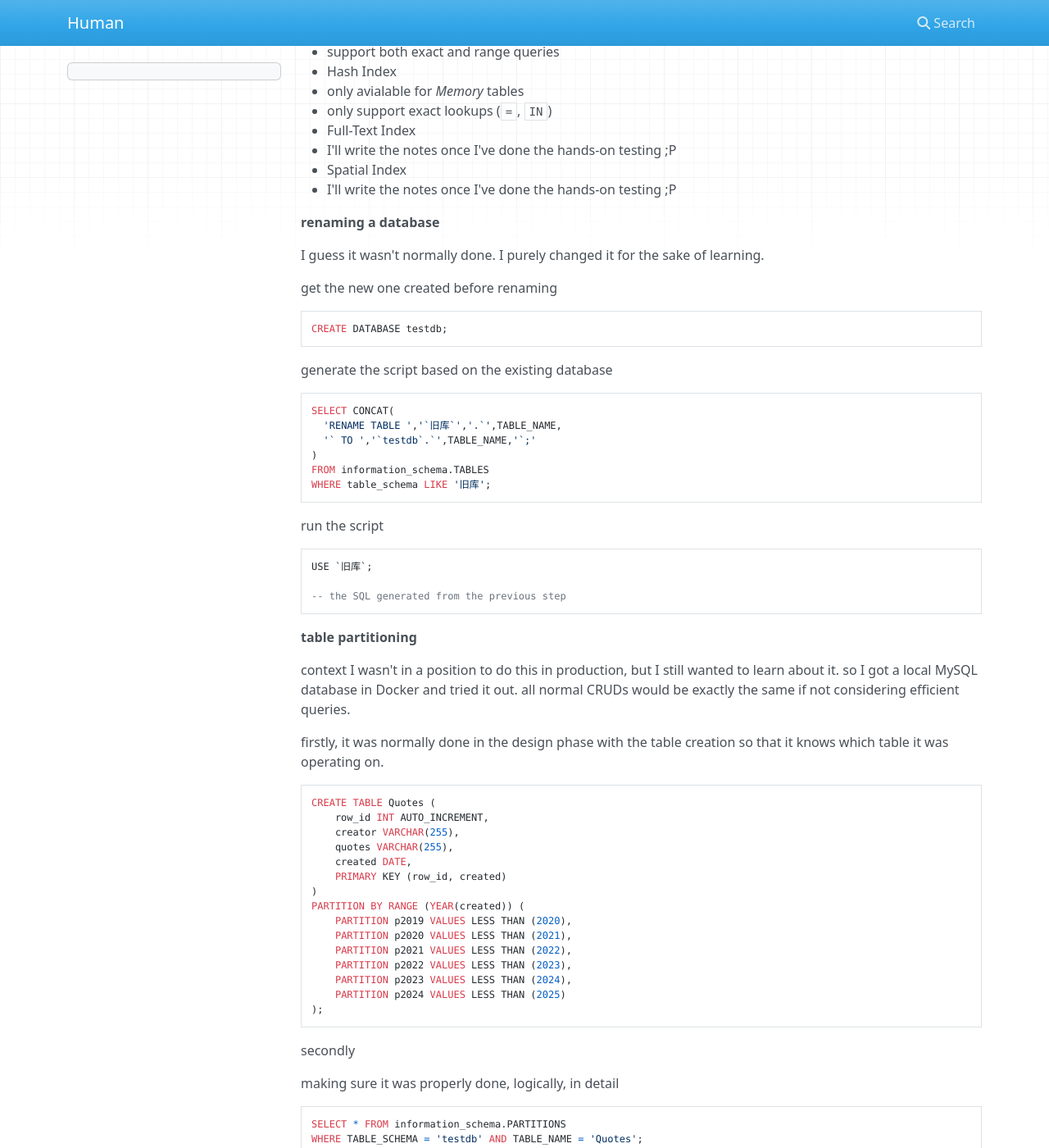
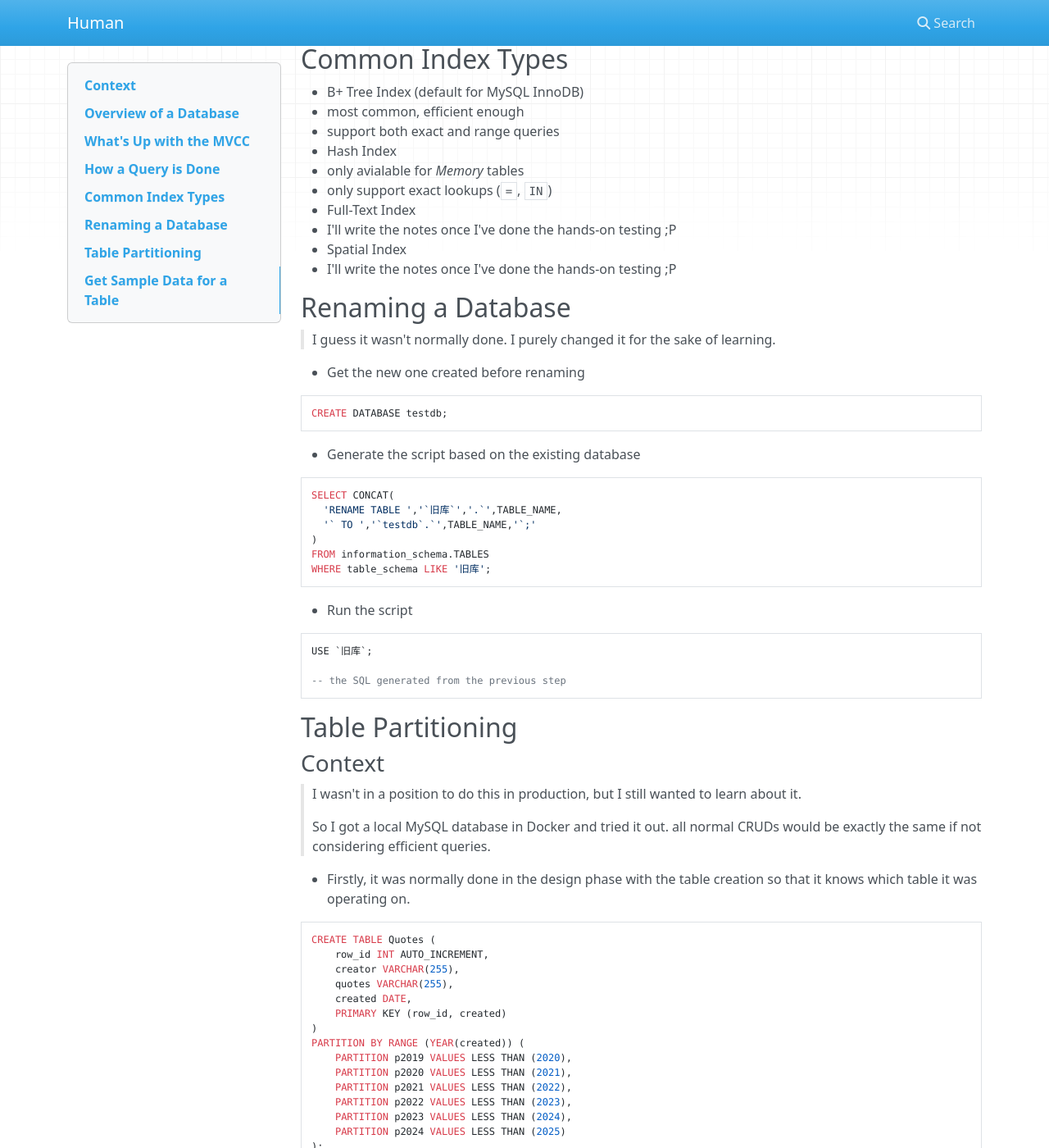
Before and after one commit to codingEzio/codingEzio.github.io, an MkDocs documentation site: the page built from docs/hands-on/core-database.md, in a window 1280 px wide and 1400 px high, scrolled down 2018 px. Shown: the whole window at 82% size. Built offline with MkDocs 1.6.1, drawn with Linux system fonts in a browser that asks for light colours; nearby versions of some CDN libraries; some of the changed text lies outside the part shown.

Commit message:
style+chore: Fix formatting and code highlighting for notes on Database

````diff
--- a/docs/hands-on/core-database.md
+++ b/docs/hands-on/core-database.md
@@ -8,75 +8,77 @@
 - It was fun
 - Heavily made use of *LLM*s (alongside StackOverflow n Wikipedia)
 
------
+## Overview of a Database
 
-**overview of a database**
-
-transport layer
+### Transport Layer
 
 - accepting n managing incoming requents, like/is an always-running server
 - check the [mock implementation](https://github.com/codingEzio/codingezio.github.io/blob/master/hands-on/mock-db-transport-layer.py) in Python
 
-query processor
+### Query Processor
 
 > TBD
 
-execution engine
+### Execution Engine
 
 > TBD
 
-storage engine
+### Storage Engine
 
 > TBD
 
-**what's up with the MVCC**
+## What's Up with the MVCC
 
-- Full form: [*M*ulti*v*ersion *c*oncurrency *c*ontrol](https://en.wikipedia.org/wiki/Multiversion_concurrency_control)
-- Databases are designed to be concurrent
-  - access/update, by users, by transactions and so on
-  - when accessing some record, others might be updating it
-    - action of updating takes time
-    - order of updating matters
-  - we might consider block it after writers are done
-    - the transactions for read/update might be a huge one
-    - this was achieved using locks
-    - this would cause *contention* (subjects fight over something)
-- MVCC is more of an addtional tool helping with concurrency
-  > IMO: in my opinion, haven't tested it manually in a DB
-  - IMO, it was meant to be used in conjunction with locks
-  - It does three main things, IMO
-    > All got a hidden timestamp/transaction id to ensure uniqueness
+> Full form: [*M*ulti*v*ersion *c*oncurrency *c*ontrol](https://en.wikipedia.org/wiki/Multiversion_concurrency_control)
 
-    - Read
-      - get the most recent ver. of the record, no blocking
-      - might not be the latest (someone might be updating it)
-    - Write
-      - current operation creates new ver (with timestamp or transaction ID), no blocking
-      - Older versions are still available for reading
-    - Garbage collection
-      - the older versions [were stored in the undo log](https://mariadb.com/kb/en/innodb-purge/)
-      - for InnoDB in MySQL, it's a process that [runs periodically](https://dev.mysql.com/doc/refman/8.4/en/innodb-purge-configuration.html)
+### Databases are designed to be concurrent
 
-- For the case explained above, *Isolation Level* came into play
-  - Context
-    - Different types of them for different strictness levels
-    - Categorized by read phenomenon (~=how bad is it)
-    - Scenarios mentioned above were *Snapshot Isolation* (<sup>reference needed</sup>)
-    - Different DB have widely different *default* isolation levels
+- access/update, by users, by transactions and so on
+- when accessing some record, others might be updating it
+  - action of updating takes time
+  - order of updating matters
+- we might consider block it after writers are done
+  - the transactions for read/update might be a huge one
+  - this was achieved using locks
+  - this would cause *contention* (subjects fight over something)
 
-**how a query is done**
+### MVCC is more of an addtional tool helping with concurrency
+
+> IMO: in my opinion, haven't tested it manually in a DB
+
+- IMO, it was meant to be used in conjunction with locks
+- It does three main things, IMO
+  > All got a hidden timestamp/transaction id to ensure uniqueness
+
+- Read
+  - get the most recent ver. of the record, no blocking
+  - might not be the latest (someone might be updating it)
+- Write
+  - current operation creates new ver (with timestamp or transaction ID), no blocking
+  - Older versions are still available for reading
+- Garbage collection
+  - the older versions [were stored in the undo log](https://mariadb.com/kb/en/innodb-purge/)
+  - for InnoDB in MySQL, it's a process that [runs periodically](https://dev.mysql.com/doc/refman/8.4/en/innodb-purge-configuration.html)
+
+- For the case explained above, *Isolation Level* came into play, context below
+  - Different types of them for different strictness levels
+  - Categorized by read phenomenon (~=how bad is it)
+  - Scenarios mentioned above were *Snapshot Isolation* (<sup>reference needed</sup>)
+  - Different DB have widely different *default* isolation levels
+
+## How a Query is Done
 
 - Suppose we have a query like this
 
-  ```sql
-  SELECT employees.name, COUNT(projects.project_id) as project_count
-  FROM employees
-  JOIN projects ON employees.id = projects.employee_id
-  WHERE employees.salary > 20000
-  GROUP BY employees.name
-  HAVING COUNT(projects.project_id) > 5
-  ORDER BY project_count DESC;
-  ```
+```sql
+SELECT employees.name, COUNT(projects.project_id) as project_count
+FROM employees
+JOIN projects ON employees.id = projects.employee_id
+WHERE employees.salary > 20000
+GROUP BY employees.name
+HAVING COUNT(projects.project_id) > 5
+ORDER BY project_count DESC;
+```
 
 - The process of executing the query is as follows
 
@@ -87,7 +89,7 @@
   - `HAVING` `project`s the `employee`s working on is greater than 5
   - `ORDER BY` the number of `project`s the `employee` is working on in descending order
 
-**common index types**
+## Common Index Types
 
 - B+ Tree Index (default for MySQL InnoDB)
   - most common, efficient enough
@@ -100,17 +102,17 @@
 - Spatial Index
   - I'll write the notes once I've done the hands-on testing ;P
 
-**renaming a database**
+## Renaming a Database
 
-I guess it wasn't normally done. I purely changed it for the sake of learning.
+> I guess it wasn't normally done. I purely changed it for the sake of learning.
 
-get the new one created before renaming
+- Get the new one created before renaming
 
 ```sql
 CREATE DATABASE testdb;
 ```
 
-generate the script based on the existing database
+- Generate the script based on the existing database
 
 ```sql
 SELECT CONCAT(
@@ -121,7 +123,7 @@
 WHERE table_schema LIKE '旧库';
 ```
 
-run the script
+- Run the script
 
 ```sql
 USE `旧库`;
@@ -129,14 +131,16 @@
 -- the SQL generated from the previous step
 ```
 
-**table partitioning**
+## Table Partitioning
 
-context
-I wasn't in a position to do this in production, but I still wanted to learn about it.
-so I got a local MySQL database in Docker and tried it out.
+### Context
+
+> I wasn't in a position to do this in production, but I still wanted to learn about it.
+>
+> So I got a local MySQL database in Docker and tried it out.
 all normal CRUDs would be exactly the same if not considering efficient queries.
 
-firstly, it was normally done in the design phase with the table creation so that it knows which table it was operating on.
+- Firstly, it was normally done in the design phase with the table creation so that it knows which table it was operating on.
 
 ```sql
 CREATE TABLE Quotes (
@@ -156,18 +160,18 @@
 );
 ```
 
-secondly
+- Secondly
 
-making sure it was properly done, logically, in detail
+  > making sure it was properly done, logically, in detail
 
 ```sql
 SELECT * FROM information_schema.PARTITIONS
 WHERE TABLE_SCHEMA = 'testdb' AND TABLE_NAME = 'Quotes';
 ```
 
-checking how it was done, physically, in the file system
+- Checking how it was done, physically, in the file system
 
-> If you were like me, using MySQL Docker and be able to access the container
+  > If you were like me, using MySQL Docker and be able to access the container
 
 ```sh
 # enter the shell
@@ -188,14 +192,15 @@
 # └── Quotes#P#p2024.ibd
 ```
 
-issues I've faced when *operating on an existing table* with complex relations
-> conclusion: not reading the docs long/carefully enough; should have done it in the design phase
+- issues I've faced when *operating on an existing table* with complex relations
+
+  > conclusion: not reading the docs long/carefully enough; should have done it in the design phase
 
 - Foreign keys are not yet supported in conjunction with partitioning
 - A PRIMARY KEY must include all columns in the table's partitioning function (prefixed columns are not considered).
 - ..
 
-**get sample data for a table**
+## Get Sample Data for a Table
 
 > The last line is the one you need to edit to match your table schema
 
````
Also changed, not shown: other parts of docs/hands-on/core-database.md (+1 -1 lines).
